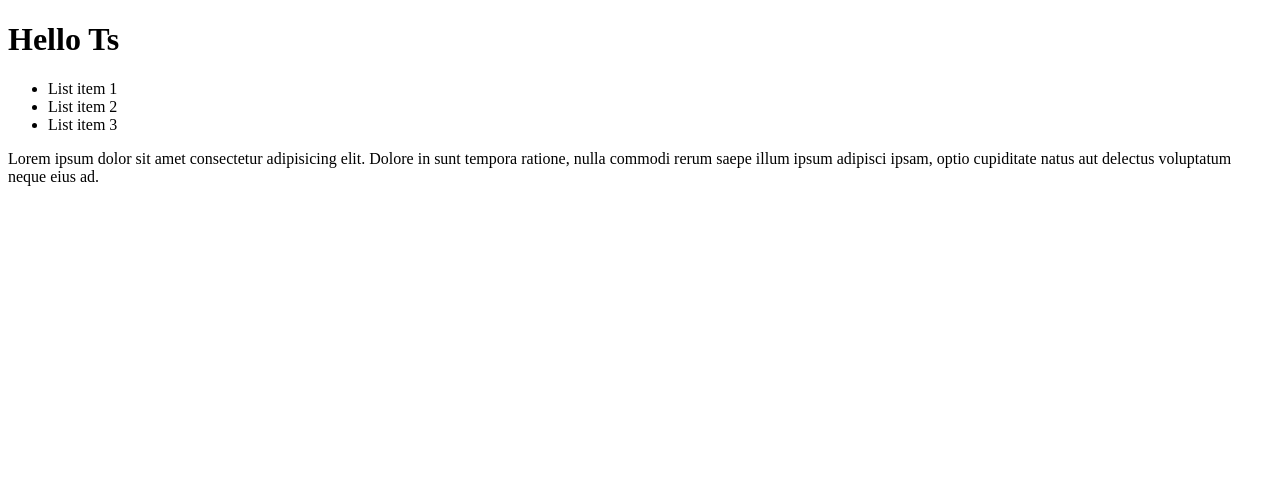
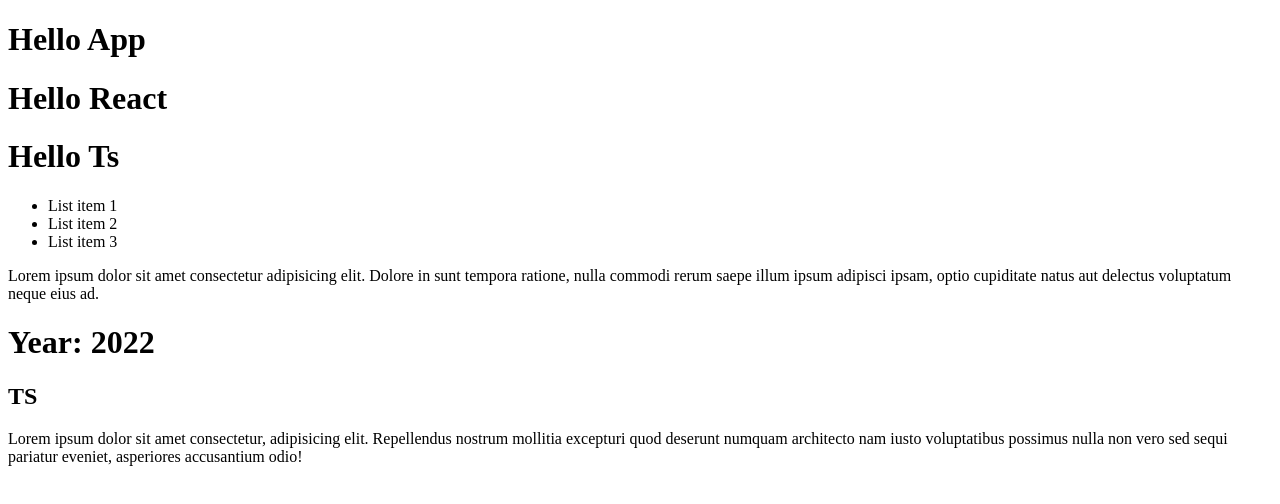
Before and after one commit to Artem-Semenov/shop-project, a React (Create React App) app: page / in a window 1280 px wide. Shown: the top 504 px of the page. Built offline with nearby package versions, Linux system fonts and the light colour scheme.

Commit message:
Added props and descructuricaztion

```diff
--- a/src/index.tsx
+++ b/src/index.tsx
@@ -1,8 +1,13 @@
 import React from "react";
 import ReactDOM from "react-dom/client";
 
-function Title() {
-  return <h1>Hello Ts</h1>;
+type TitleProps = {
+  name: string;
+  year?: number;
+  text?: string;
+};
+function Title(props: TitleProps) {
+  return <h1>Hello {props.name}</h1>;
 }
 
 function Ul() {
@@ -22,6 +27,17 @@
   );
 }
 
+
+const Test = ({name, text, year}: TitleProps) => {
+  return (
+    <>
+      <h1>Year: {year}</h1>
+      <h2>{name}</h2>
+      <p>{text}</p>
+    </>
+  );
+};
+
 const root = ReactDOM.createRoot(
   document.getElementById("root") as HTMLElement
 );
@@ -29,8 +45,14 @@
 const App = () => {
   return (
     <div>
-      <Title />
+      <Title name="App" />
+      <Title name="React" />
+      <Title name="Ts" />
       <Ul />
+      <Test
+      name="TS"
+      text="Lorem ipsum dolor sit amet consectetur, adipisicing elit. Repellendus nostrum mollitia excepturi quod deserunt numquam architecto nam iusto voluptatibus possimus nulla non vero sed sequi pariatur eveniet, asperiores accusantium odio!"
+      year={2022} />
     </div>
   );
 };
```
